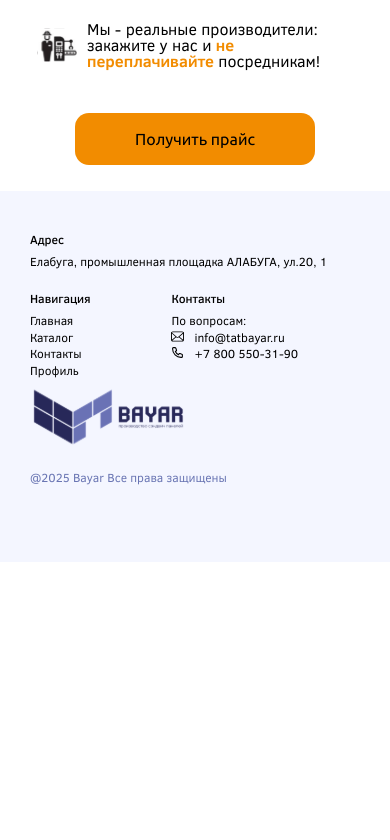
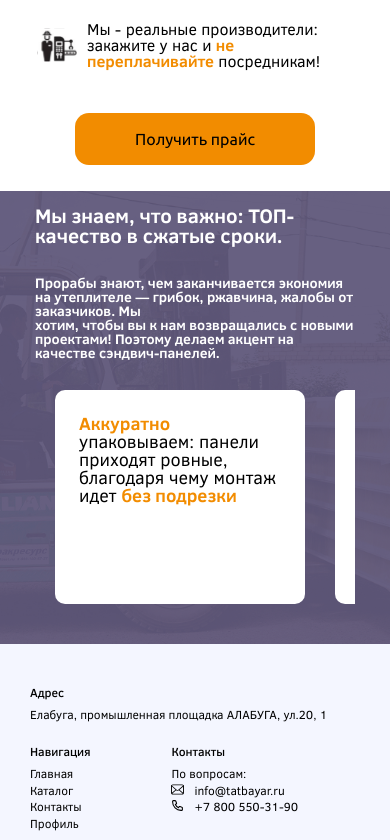
Before and after one commit to timuritodev/bayar-frontend, a Next.js app: page / in a window 390 px wide. Shown: the part 1120-1960 px from the top of the page. Before the commit the page ends 1682 px from the top, so only its background shows below. Built offline with nearby package versions, Linux system fonts and the light colour scheme.

Commit message:
added adaptive for 1 more block

```diff
--- a/src/feauters/main-block/Details/Details.tsx
+++ b/src/feauters/main-block/Details/Details.tsx
@@ -2,15 +2,21 @@ import { details, features } from '@/constants/mock';
 import { FC } from 'react';
 import styles from './style.module.scss';
 import { DetailItemList } from './DetailItem/DetailItemList';
+import { useResize } from '@/hooks/useResize';
+import { DetailsSlider } from '@/feauters/sliders/DetailsSlider/DetailsSlider';
 
 // TODO добавить на фон лого
 
 export const Details: FC = () => {
+	const { width } = useResize();
+
 	return (
 		<div className={styles.container}>
-			<h5 className={styles.title}>Мы знаем, что важно: ТОП-качество в сжатые сроки.</h5>
-			<p className={styles.text}>Прорабы знают, чем заканчивается экономия на утеплителе — грибок, ржавчина, жалобы от заказчиков. Мы <br /> хотим, чтобы вы к нам возвращались с новыми проектами! Поэтому делаем акцент на качестве сэндвич-панелей.</p>
-			<DetailItemList data={details} />
+			<div className={styles.wrapper}>
+				<h5 className={styles.title}>Мы знаем, что важно: ТОП-качество в сжатые сроки.</h5>
+				<p className={styles.text}>Прорабы знают, чем заканчивается экономия на утеплителе — грибок, ржавчина, жалобы от заказчиков. Мы <br /> хотим, чтобы вы к нам возвращались с новыми проектами! Поэтому делаем акцент на качестве сэндвич-панелей.</p>
+				{width < 767 ? <DetailsSlider /> : <DetailItemList data={details} />}
+			</div>
 		</div>
 	);
 }
--- a/src/feauters/main-block/Details/style.module.scss
+++ b/src/feauters/main-block/Details/style.module.scss
@@ -46,3 +46,25 @@
 	color: #fff;
 	margin: 0 0 68px 0;
 }
+
+@media screen and (max-width: 767px) {
+	.container {
+		height: auto;
+		margin: 0 15px;
+		padding: 14px 0 40px 0;
+	}
+
+	.wrapper {
+		max-width: 320px;
+	}
+
+	.title {
+		font-size: 20px;
+		margin: 0 0 31px 0;
+	}
+
+	.text {
+		font-size: 14px;
+		margin: 0 0 30px 0;
+	}
+}
--- a/src/feauters/main-block/Features/style.module.scss
+++ b/src/feauters/main-block/Features/style.module.scss
@@ -60,5 +60,7 @@
 
 	.title {
 		font-size: 16px;
+		max-width: 90vw;
+		text-align: left;
 	}
 }
--- /dev/null
+++ b/src/feauters/sliders/DetailsSlider/DetailsSlider.tsx
@@ -0,0 +1,32 @@
+import Slider from 'react-slick';
+import 'slick-carousel/slick/slick.css';
+import styles from './style.module.scss';
+import { details } from '@/constants/mock';
+import { DetailItem } from '@/feauters/main-block/Details/DetailItem/DetailItem';
+
+// смотри мне надо сделать вот такой вот слайдер я вприницпе все сделал только единственное половина карточки отображается слева а я хочу чтобы было справа и также надо добавить эти точки
+
+export const DetailsSlider = () => {
+	const settings = {
+		// dots: true,
+		infinite: true,
+		speed: 500,
+		centerMode: true,
+		centerPadding: '20px',
+		slidesToShow: 1,
+		slidesToScroll: 1,
+		autoplay: true,
+		autoplaySpeed: 4000,
+		arrows: false,
+	};
+
+	return (
+		<div className={styles.slick_slider}>
+			<Slider {...settings} className={styles.container}>
+				{details.map((item) => (
+					<DetailItem key={item.id} data={item} />
+				))}
+			</Slider>
+		</div>
+	);
+};
--- /dev/null
+++ b/src/feauters/sliders/DetailsSlider/style.module.scss
@@ -0,0 +1,13 @@
+.slick_slider {
+	max-width: 1120px;
+}
+
+.container {
+	width: 100%;
+}
+
+@media screen and (max-width: 767px) {
+	.slick_slider {
+		max-width: 320px;
+	}
+}
--- a/src/pages/index.tsx
+++ b/src/pages/index.tsx
@@ -22,8 +22,8 @@ const MainPage = () => {
         <div className={styles.container}>
           <MainWrapper />
           <Features />
-          {/*  <Details />
-          <ExamplesSlider />
+          <Details />
+          {/* <ExamplesSlider />
           <Gifts />
           <Compound />
           <FAQAccordion items={faqItems} />
```
